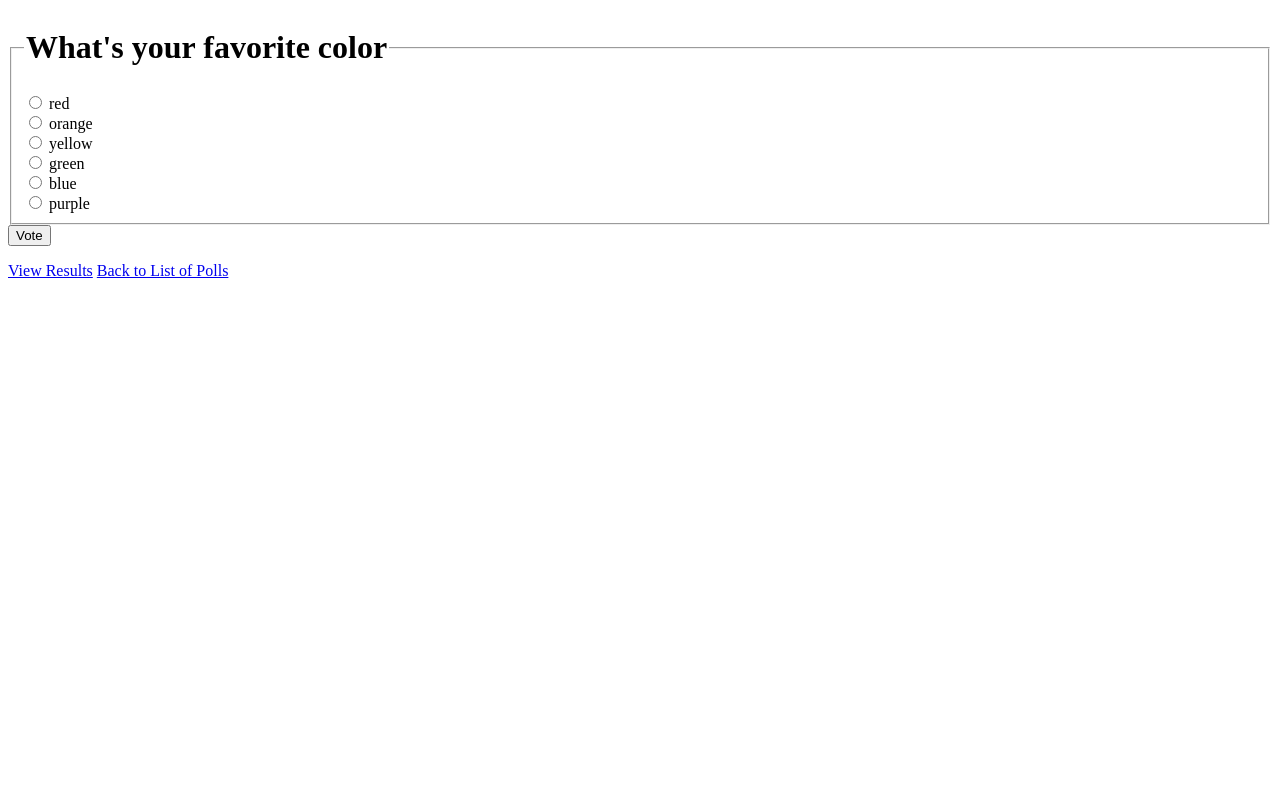
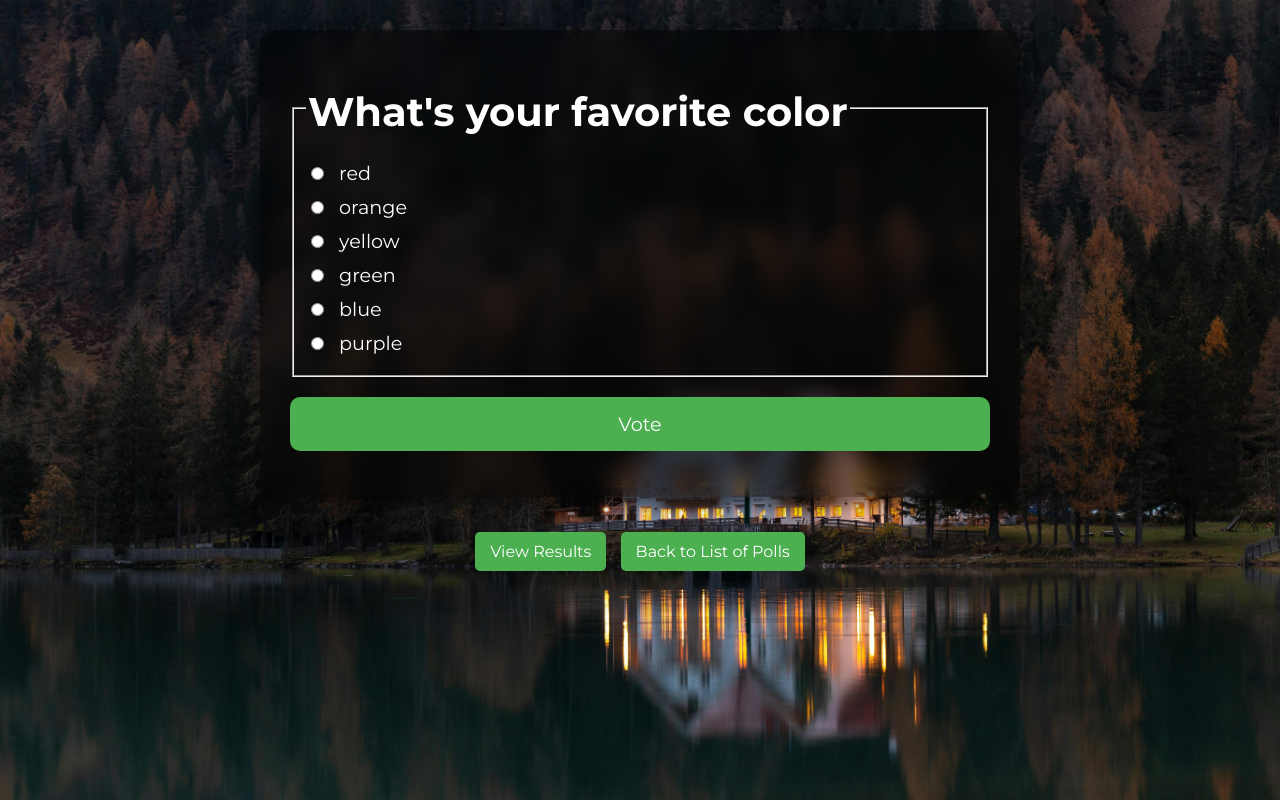
Before and after one commit to Nanokwok/ku-polls, a Django app: page /polls/2/ in a window 1280 px wide. Run offline with Django 5.2, Linux system fonts and the light colour scheme; data comes from the database, SQL or seed files in the repository.

Commit message:
Improve appearance

```diff
--- a/polls/static/polls/style.css
+++ b/polls/static/polls/style.css
@@ -1,3 +1,18 @@
+body {
+    background: white url("images/background.jpg") no-repeat;
+    background-size: cover;
+    font-family: 'Montserrat', Arial, sans-serif;
+    color: white;
+}
+
+.container {
+    max-width: 800px;
+    margin: 0 auto;
+    padding: 20px;
+    background-color: rgba(0, 0, 0, 0.6);
+    border-radius: 10px;
+}
+
 .title-container {
     text-align: center;
     margin: 20px 0;
@@ -47,57 +62,131 @@
     color: #bdffb0;
 }
 
-body {
-    background: white url("images/background.jpg") no-repeat;
-    background-size: cover;
-    font-family: 'Montserrat', Arial, sans-serif;
-    color: white;
+.navigation-links {
+    margin-top: 20px;
+    text-align: center;
 }
 
-.container {
-    max-width: 800px;
-    margin: 0 auto;
-    padding: 20px;
-    background-color: rgba(0, 0, 0, 0.6);
-    border-radius: 10px;
+.back-link, .results-link {
+    display: inline-block;
+    padding: 10px 15px;
+    margin: 5px;
+    background-color: #4CAF50;
+    color: #fff;
+    text-decoration: none;
+    border-radius: 5px;
+    font-size: 1rem;
+    transition: background-color 0.3s ease;
 }
 
-/* New Styles for Messages */
+.back-link:hover, .results-link:hover {
+    background-color: #45a049;
+}
+
+.detail-container {
+    max-width: 700px;
+    margin: 30px auto;
+    padding: 30px;
+    background: rgba(0, 0, 0, 0.5);
+    backdrop-filter: blur(10px);
+    border-radius: 15px;
+    box-shadow: 0 8px 16px rgba(0, 0, 0, 0.5);
+}
+
+.detail-container h1 {
+    font-size: 2.5rem;
+    color: #ffffff;
+    margin-bottom: 20px;
+    text-align: center;
+}
+
+.detail-container label {
+    font-size: 1.2rem;
+    color: #ffffff;
+    margin-bottom: 10px;
+    display: block;
+}
+
+.detail-container input[type="radio"] {
+    margin-right: 10px;
+}
+
+.detail-container .vote-button {
+    display: block;
+    width: 100%;
+    margin: 20px auto 0;
+    padding: 15px;
+    font-size: 1.2rem;
+    font-family: 'Montserrat', Arial, sans-serif;
+    background-color: #4CAF50;
+    color: white;
+    border: none;
+    border-radius: 10px;
+    cursor: pointer;
+    transition: background-color 0.3s ease;
+}
+
+.detail-container .vote-button:hover {
+    background-color: #307333;
+}
+
 .messages {
     list-style-type: none;
     padding: 0;
-    margin: 20px 0;
 }
 
 .message-item {
-    background-color: rgba(255, 255, 255, 0.8);
-    padding: 10px;
-    margin-bottom: 10px;
-    border-radius: 8px;
-    border-left: 4px solid #ffffff;
-    font-size: 1.1rem;
-    color: #000;
-    box-shadow: 0 2px 4px rgba(0, 0, 0, 0.1);
-    transition: all 0.3s ease;
+    margin: 5px 0;
 }
 
-.message-item.success {
-    border-left-color: #4CAF50;
+.results-container {
+    max-width: 700px;
+    margin: 30px auto;
+    padding: 30px;
+    background: rgba(0, 0, 0, 0.4);
+    backdrop-filter: blur(15px);
+    border-radius: 15px;
+    box-shadow: 0 8px 16px rgba(0, 0, 0, 0.2);
 }
 
-.message-item.error {
-    border-left-color: #F44336;
+.results-container h1 {
+    font-size: 2.5rem;
+    color: #ffffff;
+    margin-bottom: 20px;
+    text-align: center;
 }
 
-.message-item.info {
-    border-left-color: #2196F3;
+.results-container ul {
+    list-style-type: none;
+    padding: 0;
 }
 
-.message-item.warning {
-    border-left-color: #FF9800;
+.results-container li {
+    font-size: 1.2rem;
+    color: #ffffff;
+    margin-bottom: 10px;
+    padding: 10px;
+    background: rgba(255, 255, 255, 0.2);
+    border-radius: 10px;
+    box-shadow: 0 4px 6px rgba(0, 0, 0, 0.1);
 }
 
-.message-item:hover {
-    transform: translateX(10px);
-    background-color: rgba(255, 255, 255, 1);
+.results-container .navigation-links {
+    margin-top: 20px;
+    text-align: center;
 }
+
+.results-container .back-link {
+    display: inline-block;
+    padding: 10px 15px;
+    background-color: #4CAF50;
+    color: #fff;
+    text-decoration: none;
+    border-radius: 5px;
+    font-size: 1rem;
+    transition: background-color 0.3s ease;
+}
+
+.results-container .back-link:hover {
+    background-color: #45a049;
+}
--- a/polls/templates/polls/detail.html
+++ b/polls/templates/polls/detail.html
@@ -1,15 +1,34 @@
+{% load static %}
+
+<link rel="stylesheet" href="{% static 'polls/style.css' %}">
+<link href="https://fonts.googleapis.com/css2?family=Montserrat:wght@400;700&display=swap" rel="stylesheet">
+
+{% if messages %}
+    <ul class="messages">
+        {% for message in messages %}
+        <li class="message-item{% if message.tags %} {{ message.tags }}{% endif %}">
+            {{ message }}
+        </li>
+        {% endfor %}
+    </ul>
+{% endif %}
+
+<div class="detail-container">
     <form action="{% url 'polls:vote' question.id %}" method="post">
         {% csrf_token %}
         <fieldset>
             <legend><h1>{{ question.question_text }}</h1></legend>
             {% if error_message %}<p><strong>{{ error_message }}</strong></p>{% endif %}
             {% for choice in question.choice_set.all %}
+                <label>
                     <input type="radio" name="choice" id="choice{{ forloop.counter }}" value="{{ choice.id }}">
-            <label for="choice{{ forloop.counter }}">{{ choice.choice_text }}</label><br>
+                    {{ choice.choice_text }}
+                </label>
             {% endfor %}
         </fieldset>
-    <input type="submit" value="Vote">
+        <input type="submit" value="Vote" class="vote-button">
     </form>
+</div>
 
 <div class="navigation-links">
     <a href="{% url 'polls:results' question.id %}" class="results-link">View Results</a>
```
Also changed, not shown: polls/templates/polls/results.html (+8 -1 lines). Lines whose indentation alone changed are shown as unchanged.
